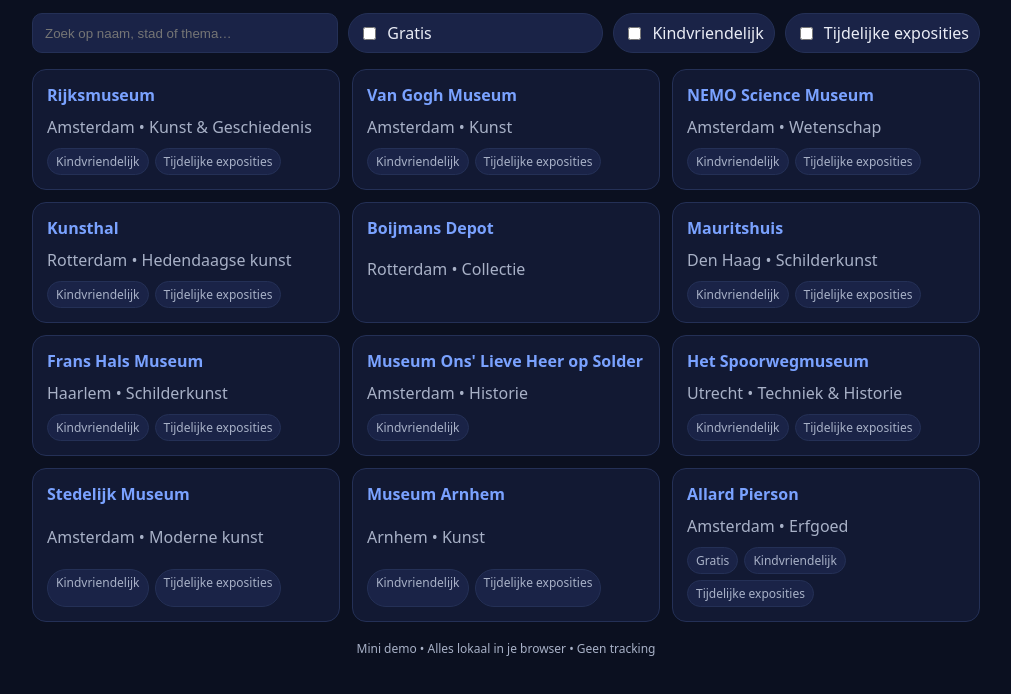
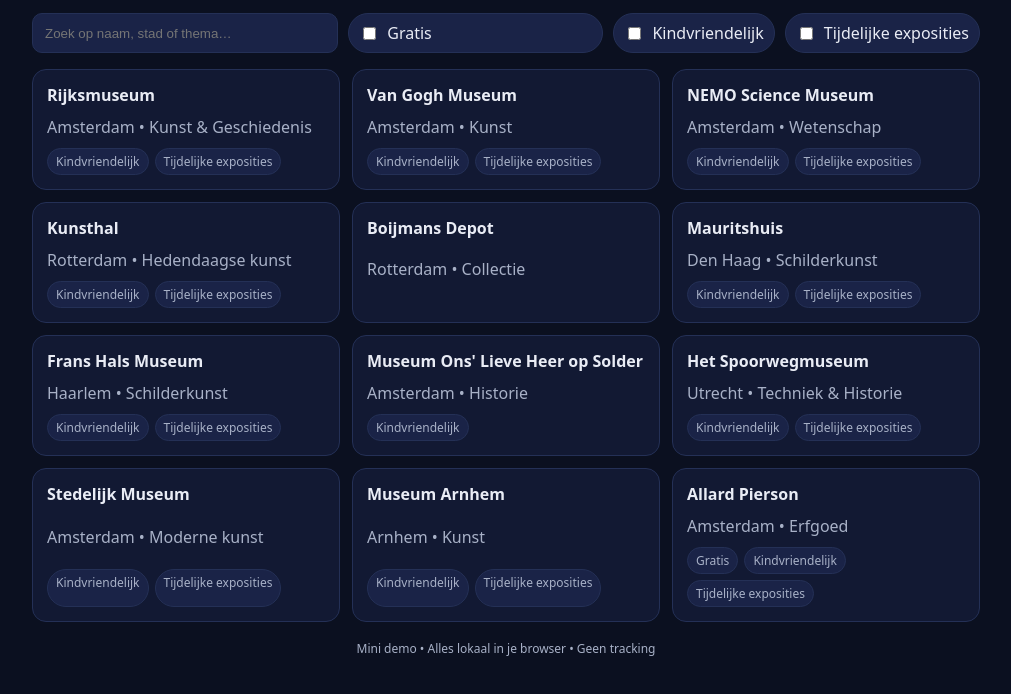
Before and after one commit to pantsidou-dotcom/MuseumBuddy, a plain HTML site: page index.html in a window 1280 px wide. Shown: the part 72-766 px from the top of the page, without its empty margins (134-1145 px from the left). Drawn offline with Linux system fonts and the light colour scheme.

```diff
--- a/index.html
+++ b/index.html
@@ -41,8 +41,8 @@
     @media (min-width: 1024px) {
       .grid { grid-template-columns: repeat(3, 1fr); }
     }
-    .card { background: var(--card); border: 1px solid var(--border); border-radius: 14px; padding: 14px; display: grid; gap: 10px; color: var(--ink); cursor: pointer; }
-    .title { font-weight: 650; color: var(--accent); }
+    .card { background: var(--card); border: 1px solid var(--border); border-radius: 14px; padding: 14px; display: grid; gap: 10px; }
+    .title { font-weight: 650; }
     .badges { display: flex; flex-wrap: wrap; gap: 6px; }
     .badge { font-size: 12px; padding: 4px 8px; background: var(--chip); border: 1px solid var(--border); border-radius: 999px; color: var(--muted); }
     .empty { color: var(--muted); padding: 16px; text-align: center; border: 1px dashed var(--border); border-radius: 12px; background: rgba(0,0,0,0.1) }
@@ -79,18 +79,18 @@
 
   <script>
     const DATA = [
-      { id: 1, name: "Rijksmuseum", city: "Amsterdam", free: false, kids: true, temporary: true, theme: "Kunst & Geschiedenis", url: "https://www.rijksmuseum.nl/" },
-      { id: 2, name: "Van Gogh Museum", city: "Amsterdam", free: false, kids: true, temporary: true, theme: "Kunst", url: "https://www.vangoghmuseum.nl/" },
-      { id: 3, name: "NEMO Science Museum", city: "Amsterdam", free: false, kids: true, temporary: true, theme: "Wetenschap", url: "https://www.nemosciencemuseum.nl/" },
-      { id: 4, name: "Kunsthal", city: "Rotterdam", free: false, kids: true, temporary: true, theme: "Hedendaagse kunst", url: "https://www.kunsthal.nl/" },
-      { id: 5, name: "Boijmans Depot", city: "Rotterdam", free: false, kids: false, temporary: false, theme: "Collectie", url: "https://www.boijmans.nl/depot" },
-      { id: 6, name: "Mauritshuis", city: "Den Haag", free: false, kids: true, temporary: true, theme: "Schilderkunst", url: "https://www.mauritshuis.nl/" },
-      { id: 7, name: "Frans Hals Museum", city: "Haarlem", free: false, kids: true, temporary: true, theme: "Schilderkunst", url: "https://www.franshalsmuseum.nl/" },
-      { id: 8, name: "Museum Ons' Lieve Heer op Solder", city: "Amsterdam", free: false, kids: true, temporary: false, theme: "Historie", url: "https://www.opsolder.nl/" },
-      { id: 9, name: "Het Spoorwegmuseum", city: "Utrecht", free: false, kids: true, temporary: true, theme: "Techniek & Historie", url: "https://www.spoorwegmuseum.nl/" },
-      { id:10, name: "Stedelijk Museum", city: "Amsterdam", free: false, kids: true, temporary: true, theme: "Moderne kunst", url: "https://www.stedelijk.nl/" },
-      { id:11, name: "Museum Arnhem", city: "Arnhem", free: false, kids: true, temporary: true, theme: "Kunst", url: "https://www.museumarnhem.nl/" },
-      { id:12, name: "Allard Pierson", city: "Amsterdam", free: true, kids: true, temporary: true, theme: "Erfgoed", url: "https://www.allardpierson.nl/" }
+      { id: 1, name: "Rijksmuseum", city: "Amsterdam", free: false, kids: true, temporary: true, theme: "Kunst & Geschiedenis" },
+      { id: 2, name: "Van Gogh Museum", city: "Amsterdam", free: false, kids: true, temporary: true, theme: "Kunst" },
+      { id: 3, name: "NEMO Science Museum", city: "Amsterdam", free: false, kids: true, temporary: true, theme: "Wetenschap" },
+      { id: 4, name: "Kunsthal", city: "Rotterdam", free: false, kids: true, temporary: true, theme: "Hedendaagse kunst" },
+      { id: 5, name: "Boijmans Depot", city: "Rotterdam", free: false, kids: false, temporary: false, theme: "Collectie" },
+      { id: 6, name: "Mauritshuis", city: "Den Haag", free: false, kids: true, temporary: true, theme: "Schilderkunst" },
+      { id: 7, name: "Frans Hals Museum", city: "Haarlem", free: false, kids: true, temporary: true, theme: "Schilderkunst" },
+      { id: 8, name: "Museum Ons' Lieve Heer op Solder", city: "Amsterdam", free: false, kids: true, temporary: false, theme: "Historie" },
+      { id: 9, name: "Het Spoorwegmuseum", city: "Utrecht", free: false, kids: true, temporary: true, theme: "Techniek & Historie" },
+      { id:10, name: "Stedelijk Museum", city: "Amsterdam", free: false, kids: true, temporary: true, theme: "Moderne kunst" },
+      { id:11, name: "Museum Arnhem", city: "Arnhem", free: false, kids: true, temporary: true, theme: "Kunst" },
+      { id:12, name: "Allard Pierson", city: "Amsterdam", free: true, kids: true, temporary: true, theme: "Erfgoed" }
     ];
 
     const T = {
@@ -175,19 +175,13 @@
       }
       empty.hidden = true;
       for (const m of items) {
-        const card = document.createElement("a");
+        const card = document.createElement("article");
         card.className = "card";
         card.setAttribute("role", "listitem");
-        card.href = m.url;
-        card.target = "_blank";
-        card.rel = "noopener";
 
-        const title = document.createElement("a");
+        const title = document.createElement("div");
         title.className = "title";
         title.textContent = m.name;
-        title.href = m.url;
-        title.target = "_blank";
-        title.rel = "noopener";
 
         const meta = document.createElement("div");
         meta.style.color = "var(--muted)";
```
